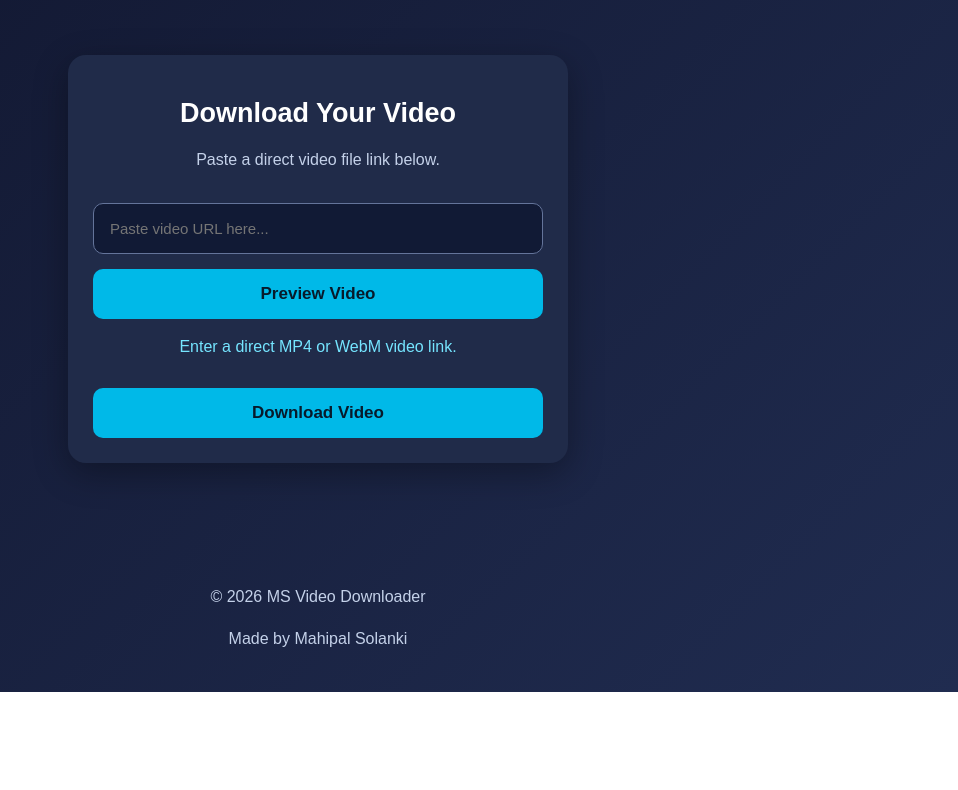
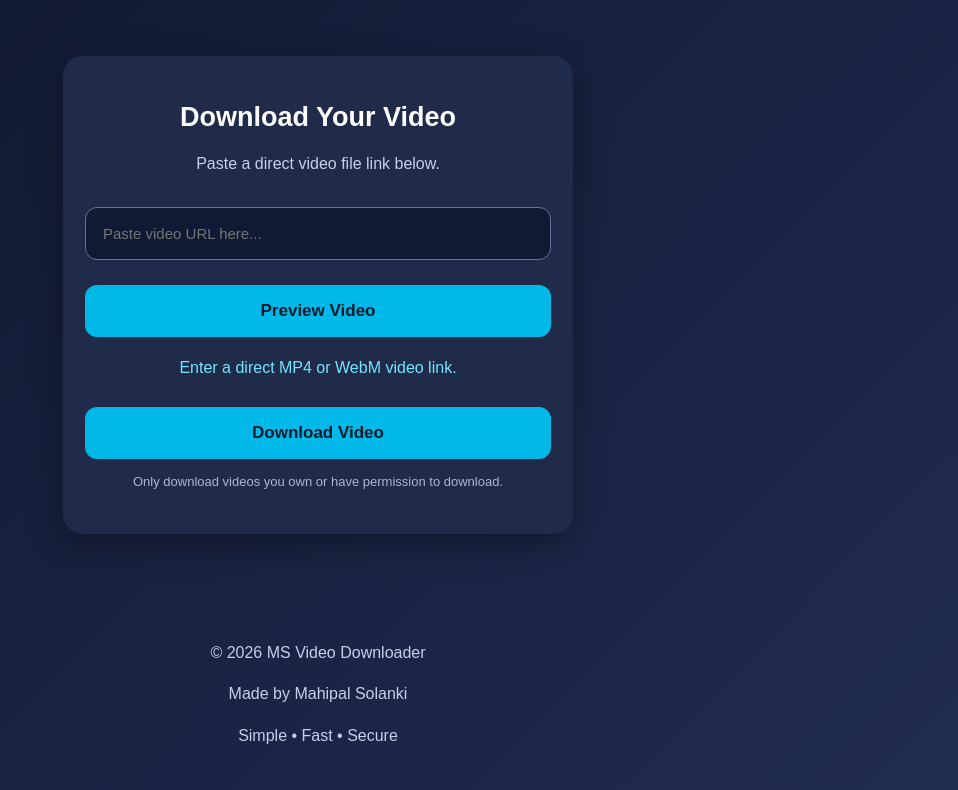
Before and after one commit to mahipalsolanki94/ms-video-downloader, a plain HTML site: page index.html in a window 1280 px wide. Shown: the part 162-952 px from the top of the page, without its empty margins (322-1280 px from the left). Before the commit the page ends 854 px from the top, so only its background shows below. Drawn offline with Linux system fonts and the light colour scheme.

Commit message:
Update website design

```diff
--- a/index.html
+++ b/index.html
@@ -15,32 +15,32 @@ body{
  min-height:100vh;
 }
 header{
- padding:22px 15px;
  text-align:center;
+ padding:30px 15px;
  background:#111a35;
  border-bottom:1px solid #39466b;
 }
 .logo{font-size:30px;font-weight:bold;color:#50d6ff}
-.logo span{color:#fff}
+.logo span{color:white}
 header p{color:#b9c8e8}
 .container{
  max-width:550px;
- margin:55px auto;
- padding:25px;
- text-align:center;
+ margin:45px auto;
+ padding:20px;
 }
 .card{
  background:#202b49;
- padding:25px;
- border-radius:18px;
+ padding:28px 22px;
+ border-radius:20px;
  box-shadow:0 10px 35px #0005;
+ text-align:center;
 }
 h1{font-size:27px}
 p{color:#c4d1e9;line-height:1.6}
 input{
  width:100%;
- padding:16px;
- border-radius:10px;
+ padding:17px;
+ border-radius:12px;
  border:1px solid #64749a;
  background:#111a35;
  color:white;
@@ -49,23 +49,26 @@ input{
 }
 button{
  width:100%;
- padding:15px;
+ padding:16px;
  border:0;
- border-radius:10px;
+ border-radius:12px;
  background:#00b9e8;
  color:#071a2b;
  font-weight:bold;
  font-size:17px;
  cursor:pointer;
+ margin-top:10px;
 }
-button:hover{background:#53d7fa}
+button:active{opacity:.8}
 #preview{
  width:100%;
  margin-top:20px;
  border-radius:12px;
  display:none;
+ background:#000;
 }
-#status{margin-top:15px;color:#75e5ff}
+#status{margin-top:18px;color:#75e5ff}
+.note{font-size:13px;color:#aab7d0}
 footer{
  text-align:center;
  padding:25px;
@@ -85,11 +88,9 @@ footer{
   <h1>Download Your Video</h1>
   <p>Paste a direct video file link below.</p>
 
-  <input
-   type="url"
-   id="videoURL"
+  <input type="url" id="videoURL"
    placeholder="Paste video URL here..."
-  >
+   autocomplete="url">
 
   <button onclick="previewVideo()">Preview Video</button>
 
@@ -99,15 +100,20 @@ footer{
    Enter a direct MP4 or WebM video link.
   </p>
 
-  <button onclick="downloadVideo()" style="margin-top:12px">
+  <button onclick="downloadVideo()">
    Download Video
   </button>
+
+  <p class="note">
+   Only download videos you own or have permission to download.
+  </p>
  </div>
 </div>
 
 <footer>
  <p>© 2026 MS Video Downloader</p>
  <p>Made by Mahipal Solanki</p>
+ <p>Simple • Fast • Secure</p>
 </footer>
 
 <script>
@@ -135,7 +141,15 @@ function previewVideo(){
  video.load();
 
  document.getElementById("status").innerText=
- "Video preview loaded if the link is supported.";
+ "Loading video preview...";
+ video.onloadedmetadata=()=>{
+  document.getElementById("status").innerText=
+  "Video preview ready!";
+ };
+ video.onerror=()=>{
+  document.getElementById("status").innerText=
+  "Video could not be previewed. Check the direct video link.";
+ };
 }
 
 function downloadVideo(){
```
